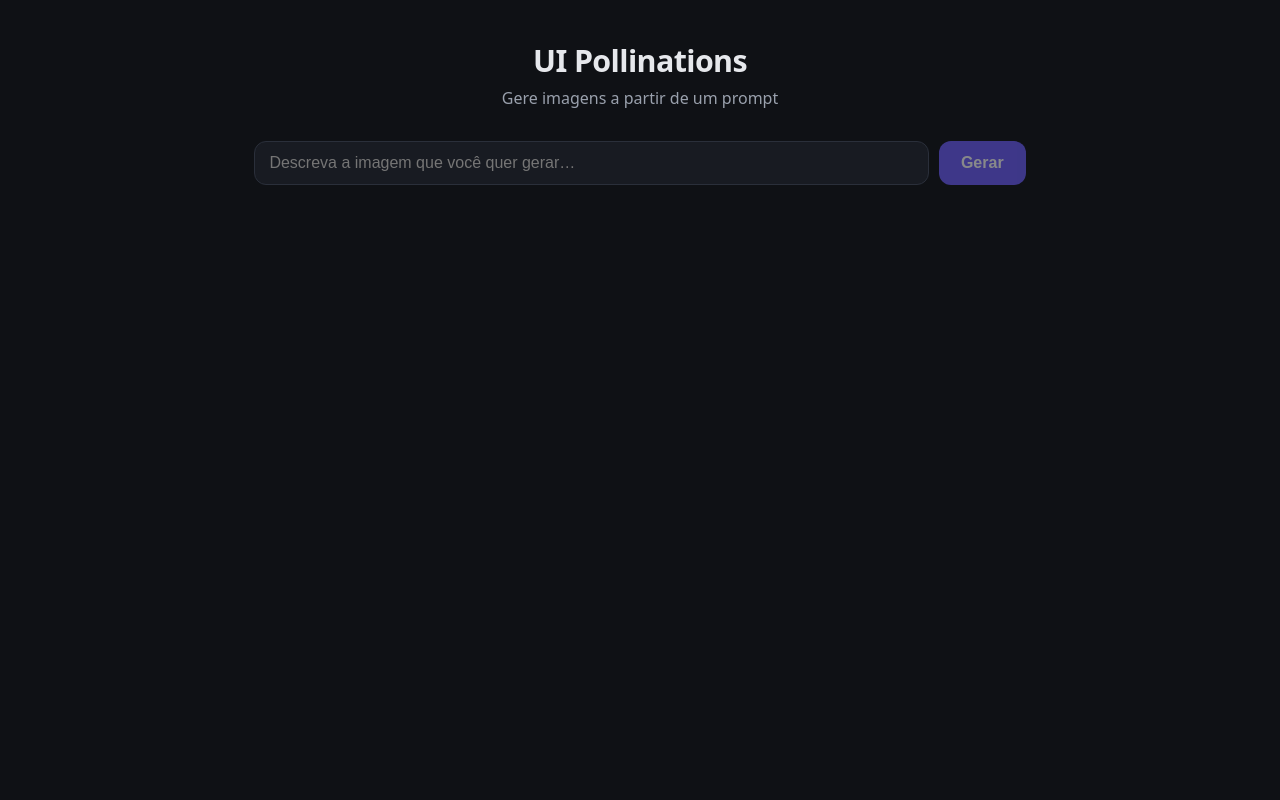
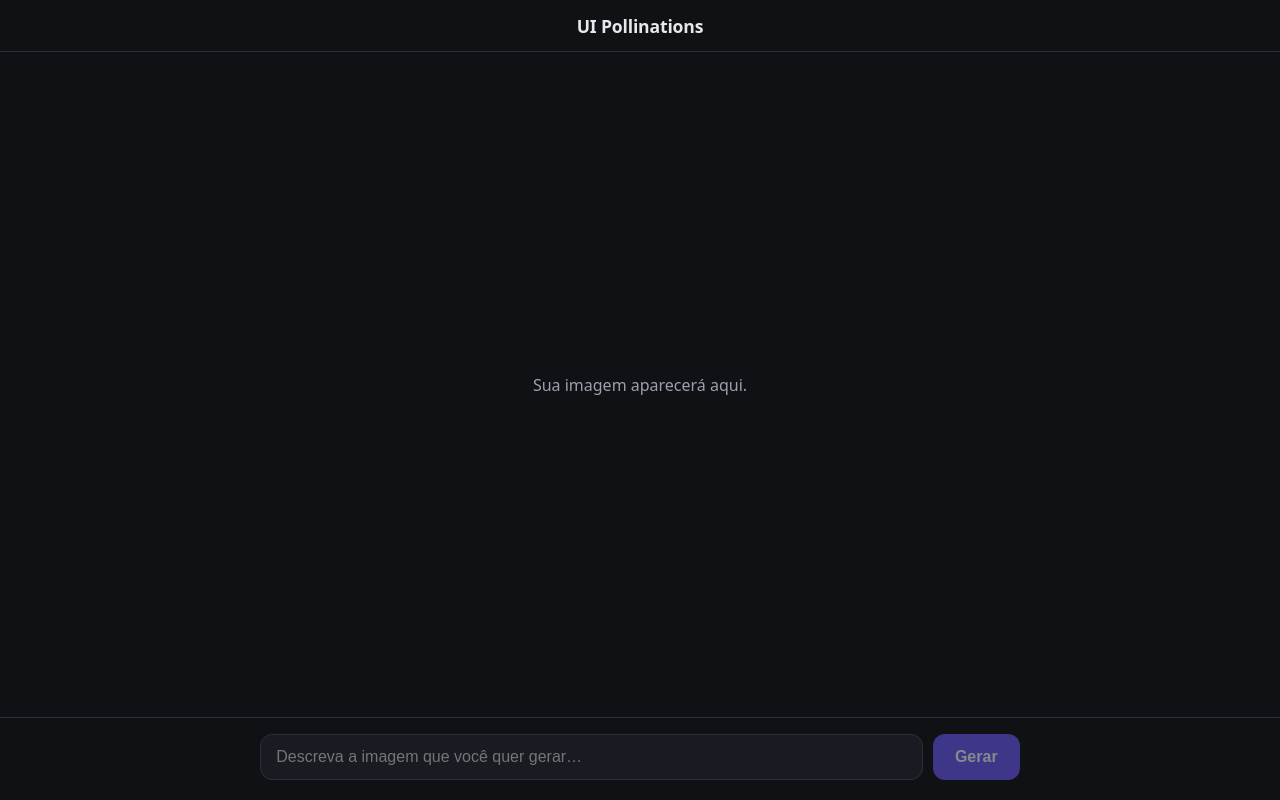
Before and after one commit to jamelsalah/UI-Pollinations, a React (Vite) app: page / in a window 1280 px wide. Built offline with nearby package versions, Linux system fonts and the light colour scheme.

Commit message:
style: move imagem para o topo e prompt para a base

```diff
--- a/src/App.tsx
+++ b/src/App.tsx
@@ -3,12 +3,11 @@
 
 export function App(): React.JSX.Element {
   return (
-    <main className="app">
+    <div className="app">
       <header className="app__header">
         <h1 className="app__title">UI Pollinations</h1>
-        <p className="app__subtitle">Gere imagens a partir de um prompt</p>
       </header>
       <PromptPanel />
-    </main>
+    </div>
   );
 }
--- a/src/components/PromptPanel.tsx
+++ b/src/components/PromptPanel.tsx
@@ -28,6 +28,34 @@
 
   return (
     <section className="panel">
+      {/* Área da imagem (topo, cresce e rola) */}
+      <div className="panel__stage">
+        {status === 'idle' && (
+          <p className="panel__placeholder">Sua imagem aparecerá aqui.</p>
+        )}
+        {status === 'loading' && (
+          <p className="panel__status panel__status--loading">Gerando imagem, aguarde…</p>
+        )}
+        {status === 'error' && (
+          <p className="panel__status panel__status--error" role="alert">
+            Não foi possível gerar a imagem. Tente novamente.
+          </p>
+        )}
+        {imageUrl && (
+          <img
+            className="panel__image"
+            key={genId}
+            src={imageUrl}
+            alt={prompt}
+            hidden={status !== 'loaded'}
+            onLoad={() => setStatus('loaded')}
+            onError={() => setStatus('error')}
+          />
+        )}
+      </div>
+
+      {/* Composer (base, fixo) */}
+      <div className="panel__composer">
         <div className="panel__controls">
           <input
             className="panel__input"
@@ -46,28 +74,7 @@
             {isLoading ? 'Gerando…' : 'Gerar'}
           </button>
         </div>
-
-      {status === 'loading' && (
-        <p className="panel__status panel__status--loading">Gerando imagem, aguarde…</p>
-      )}
-      {status === 'error' && (
-        <p className="panel__status panel__status--error" role="alert">
-          Não foi possível gerar a imagem. Tente novamente.
-        </p>
-      )}
-
-      {imageUrl && (
-        <div className="panel__result" hidden={status !== 'loaded'}>
-          <img
-            className="panel__image"
-            key={genId}
-            src={imageUrl}
-            alt={prompt}
-            onLoad={() => setStatus('loaded')}
-            onError={() => setStatus('error')}
-          />
       </div>
-      )}
     </section>
   );
 }
--- a/src/index.css
+++ b/src/index.css
@@ -13,28 +13,71 @@
 }
 
 * { box-sizing: border-box; }
+html, body, #root { height: 100%; }
+body { margin: 0; background: var(--bg); color: var(--text); }
 
-body {
-  margin: 0;
-  background: var(--bg);
-  color: var(--text);
+.app {
+  display: flex;
+  flex-direction: column;
+  height: 100%;
 }
 
-.app {
-  max-width: 820px;
-  margin: 0 auto;
-  padding: 2.5rem 1.5rem 4rem;
+.app__header {
+  flex-shrink: 0;
+  padding: 0.85rem 1.5rem;
+  border-bottom: 1px solid var(--border);
+  text-align: center;
+}
+.app__title { margin: 0; font-size: 1.1rem; font-weight: 600; letter-spacing: -0.01em; }
+
+.panel {
+  flex: 1;
+  display: flex;
+  flex-direction: column;
+  min-height: 0;
 }
 
-.app__header { margin-bottom: 2rem; text-align: center; }
-.app__title { margin: 0; font-size: 1.9rem; letter-spacing: -0.02em; }
-.app__subtitle { margin: 0.35rem 0 0; color: var(--text-dim); }
+.panel__stage {
+  flex: 1;
+  min-height: 0;
+  overflow-y: auto;
+  display: flex;
+  align-items: center;
+  justify-content: center;
+  padding: 2rem 1.5rem;
+}
 
-.panel__controls { display: flex; gap: 0.6rem; }
+.panel__placeholder { color: var(--text-dim); text-align: center; }
+.panel__status { margin: 0; color: var(--text-dim); text-align: center; }
+.panel__status--loading { animation: pulse 1.2s ease-in-out infinite; }
+.panel__status--error { color: var(--error); }
+@keyframes pulse { 0%, 100% { opacity: 1; } 50% { opacity: 0.5; } }
+
+.panel__image {
+  max-width: min(680px, 100%);
+  max-height: 100%;
+  height: auto;
+  border-radius: var(--radius);
+  border: 1px solid var(--border);
+  box-shadow: 0 8px 30px rgba(0, 0, 0, 0.4);
+}
+
+.panel__composer {
+  flex-shrink: 0;
+  border-top: 1px solid var(--border);
+  padding: 1rem 1.5rem 1.25rem;
+}
+
+.panel__controls {
+  display: flex;
+  gap: 0.6rem;
+  max-width: 760px;
+  margin: 0 auto;
+}
 
 .panel__input {
   flex: 1;
-  padding: 0.75rem 0.9rem;
+  padding: 0.8rem 0.95rem;
   font-size: 1rem;
   color: var(--text);
   background: var(--surface);
@@ -47,7 +90,7 @@
 .panel__input:disabled { opacity: 0.6; }
 
 .panel__button {
-  padding: 0.75rem 1.4rem;
+  padding: 0.8rem 1.4rem;
   font-size: 1rem;
   font-weight: 600;
   color: #fff;
@@ -59,20 +102,3 @@
 }
 .panel__button:hover:not(:disabled) { background: var(--accent-hover); }
 .panel__button:disabled { opacity: 0.5; cursor: not-allowed; }
-
-.panel__status { margin: 1.25rem 0 0; color: var(--text-dim); }
-.panel__status--loading { animation: pulse 1.2s ease-in-out infinite; }
-.panel__status--error { color: var(--error); }
-
-@keyframes pulse { 0%, 100% { opacity: 1; } 50% { opacity: 0.5; } }
-
-.panel__result { margin-top: 1.5rem; }
-
-.panel__image {
-  display: block;
-  width: 100%;
-  height: auto;
-  border-radius: var(--radius);
-  border: 1px solid var(--border);
-  box-shadow: 0 8px 30px rgba(0, 0, 0, 0.4);
-}
```
Lines whose indentation alone changed are shown as unchanged.
